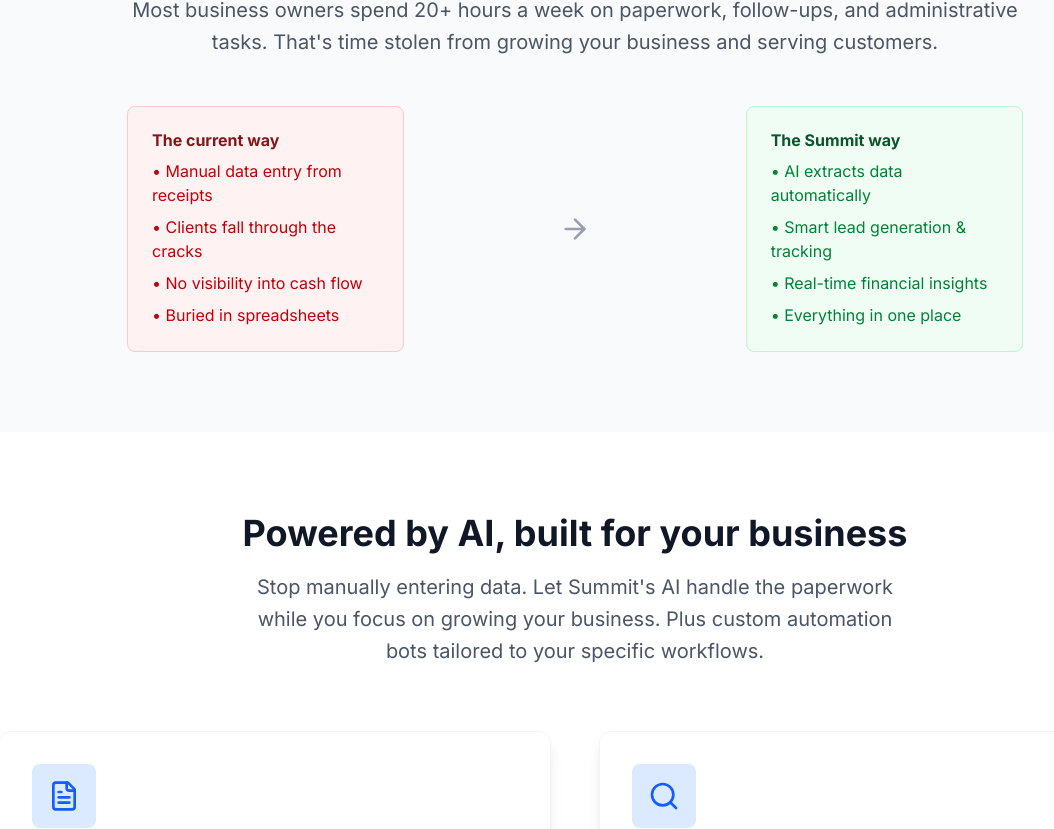
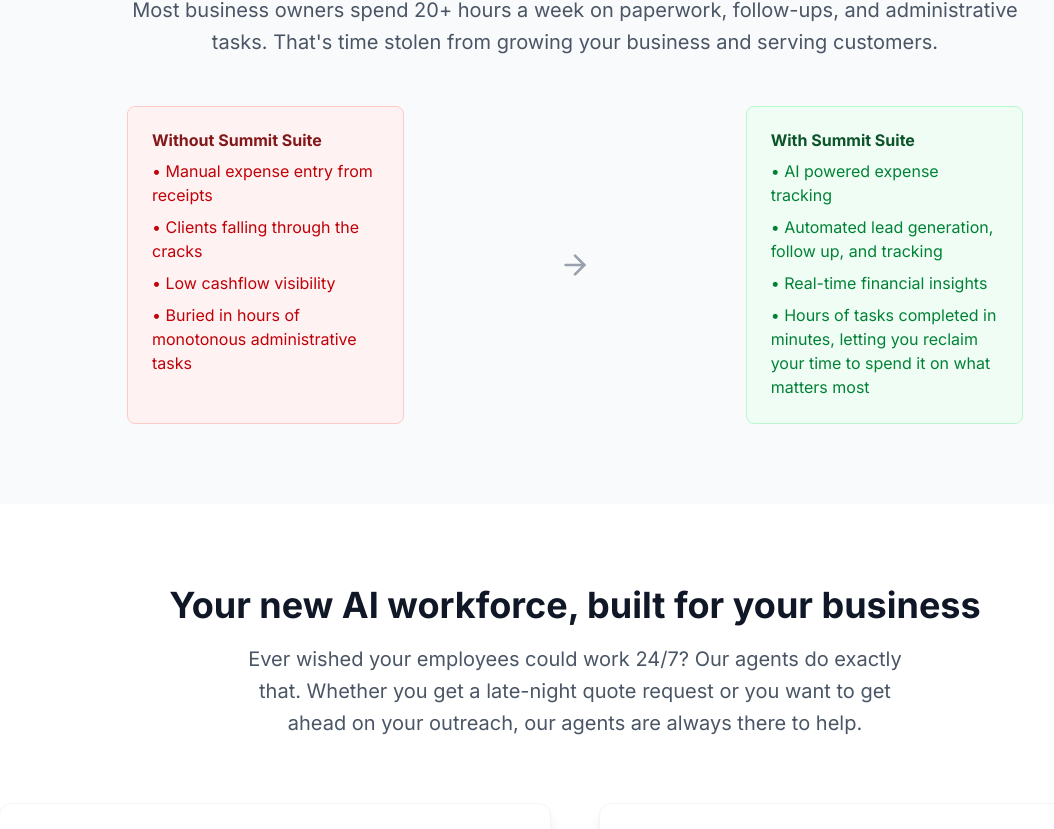
Before and after one commit to Summit-Automation/Summit-Site, a Next.js app: page / in a window 1280 px wide. Shown: the part 832-1661 px from the top of the page, without its empty margins (65-1119 px from the left). Built offline with nearby package versions, Linux system fonts and the light colour scheme.

Commit message:
some wording updates

```diff
--- a/src/components/sections/FeaturesSection.tsx
+++ b/src/components/sections/FeaturesSection.tsx
@@ -9,10 +9,10 @@ const FeaturesSection = () => {
       <div className="max-w-6xl mx-auto">
         <div className="text-center mb-16">
           <h2 className="text-3xl md:text-4xl font-bold text-gray-900 mb-4">
-            Powered by AI, built for your business
+            Your new AI workforce, built for your business
           </h2>
           <p className="text-xl text-gray-600 max-w-2xl mx-auto">
-            Stop manually entering data. Let Summit&apos;s AI handle the paperwork while you focus on growing your business. Plus custom automation bots tailored to your specific workflows.
+            Ever wished your employees could work 24/7? Our agents do exactly that. Whether you get a late-night quote request or you want to get ahead on your outreach, our agents are always there to help.
           </p>
         </div>
 
@@ -27,7 +27,7 @@ const FeaturesSection = () => {
             {
               icon: <Search className="w-8 h-8" />,
               title: "AI Lead Generation Tool",
-              description: "Find new opportunities automatically. Our AI scans relevant sources to identify potential clients and business opportunities in your industry.",
+              description: "Find new leads with ease. Our AI scans relevant sources to identify potential clients and business opportunities in your industry.",
               features: ["Industry-specific lead discovery", "Contact information extraction", "Automated lead scoring", "Opportunity tracking"]
             },
             {
--- a/src/components/sections/ProblemSection.tsx
+++ b/src/components/sections/ProblemSection.tsx
@@ -17,12 +17,12 @@ const ProblemSection = () => {
 
         <div className="grid md:grid-cols-3 gap-8 text-left">
           <div className="bg-red-50 border border-red-200 rounded-lg p-6">
-            <h3 className="font-semibold text-red-900 mb-2">The current way</h3>
+            <h3 className="font-semibold text-red-900 mb-2">Without Summit Suite</h3>
             <ul className="text-red-700 space-y-2">
-              <li>• Manual data entry from receipts</li>
-              <li>• Clients fall through the cracks</li>
-              <li>• No visibility into cash flow</li>
-              <li>• Buried in spreadsheets</li>
+              <li>• Manual expense entry from receipts</li>
+              <li>• Clients falling through the cracks</li>
+              <li>• Low cashflow visibility</li>
+              <li>• Buried in hours of monotonous administrative tasks</li>
             </ul>
           </div>
 
@@ -31,12 +31,12 @@ const ProblemSection = () => {
           </div>
 
           <div className="bg-green-50 border border-green-200 rounded-lg p-6">
-            <h3 className="font-semibold text-green-900 mb-2">The Summit way</h3>
+            <h3 className="font-semibold text-green-900 mb-2">With Summit Suite</h3>
             <ul className="text-green-700 space-y-2">
-              <li>• AI extracts data automatically</li>
-              <li>• Smart lead generation & tracking</li>
+              <li>• AI powered expense tracking</li>
+              <li>• Automated lead generation, follow up, and tracking</li>
               <li>• Real-time financial insights</li>
-              <li>• Everything in one place</li>
+              <li>• Hours of tasks completed in minutes, letting you reclaim your time to spend it on what matters most</li>
             </ul>
           </div>
         </div>
```
